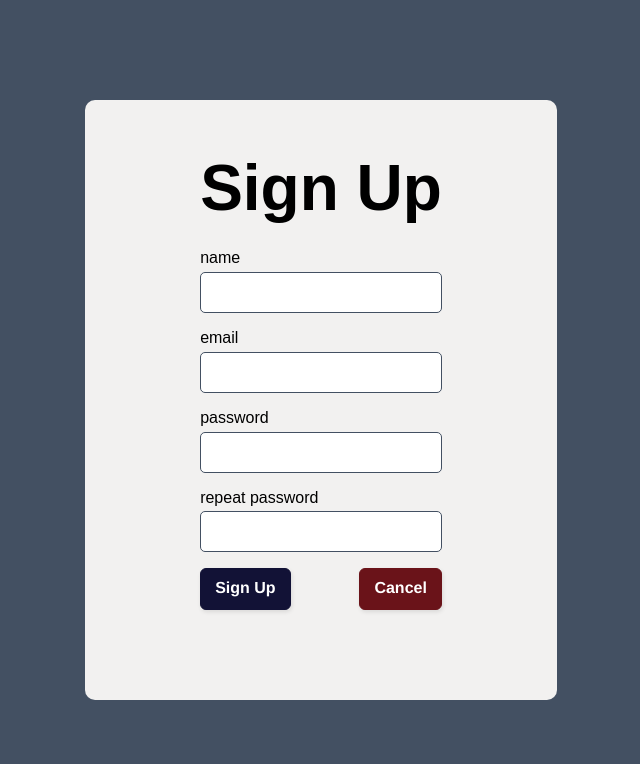
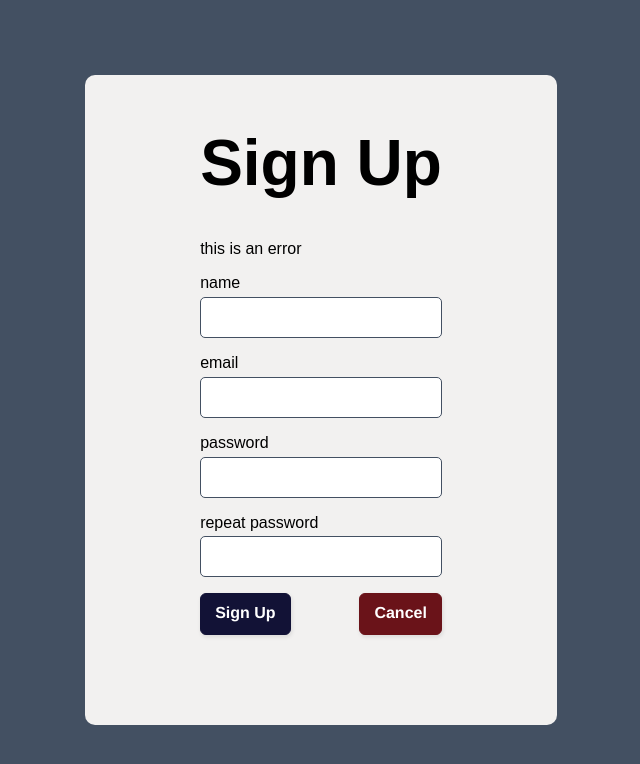
Before and after one commit to anammSky/to-do-app, a React (Create React App) app in the folder client/: page /signup in a window 1280 px wide. Shown: the top 764 px of the page, without its empty margins (319-959 px from the left). Built offline with nearby package versions, Linux system fonts and the light colour scheme; a web font is replaced by a local one.

Commit message:
added error tag

```diff
--- a/client/src/pages/SignUp.js
+++ b/client/src/pages/SignUp.js
@@ -11,9 +11,11 @@
     repeatPassword: "",
   });
 
+  const [errorMsg, setErrorMsg] = useState("this is an error");
+
   function handleChange(event) {
     const { name, value } = event.target;
-        setFormData(prevFormData => {
+    setFormData((prevFormData) => {
       return {
         ...prevFormData,
         [name]: value,
@@ -36,13 +38,15 @@
       body: JSON.stringify(formData),
     });
     const json = await resp.json();
-        console.log(json);
+
+    setErrorMsg(json.msg);
   }
   return (
     <main className="login__main is--center-screen">
       <div className="login__container">
         <form className="login__form" onSubmit={handleSubmit}>
           <h1 className="login__title">Sign Up</h1>
+          {errorMsg && <p className="error-msg">{errorMsg}</p>}
           <section className="login__section">
             <label className="login__label" htmlFor="name">
               Name
```
Lines whose indentation alone changed are shown as unchanged.
